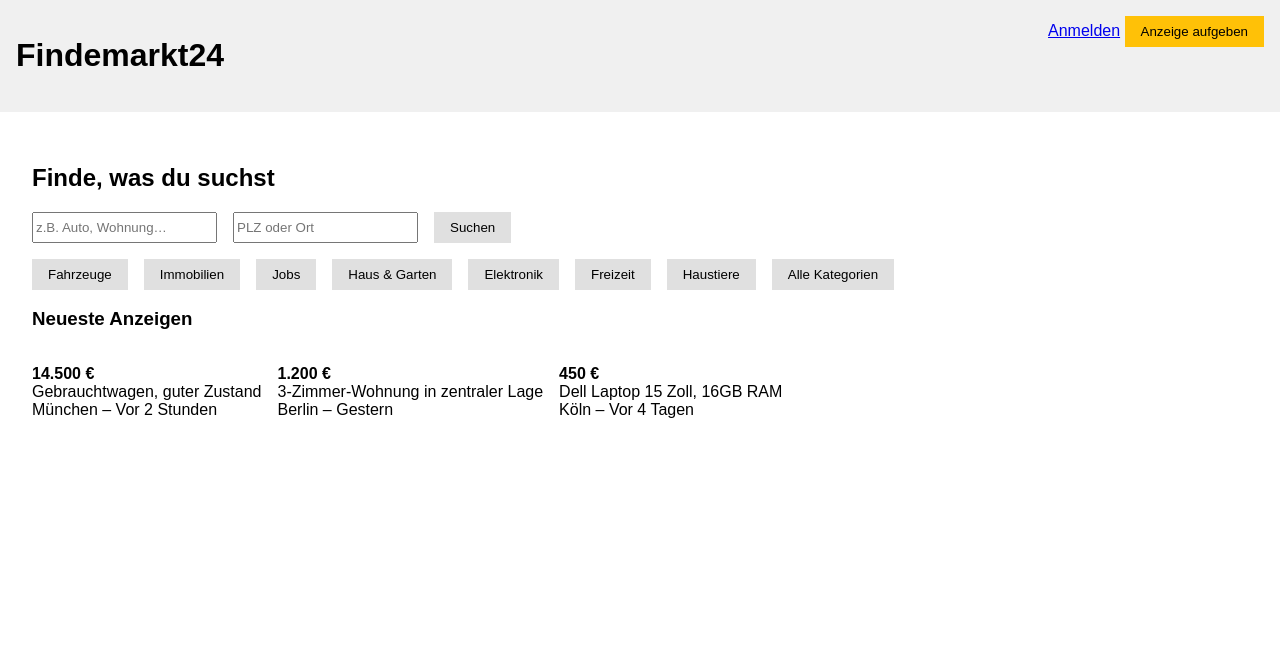
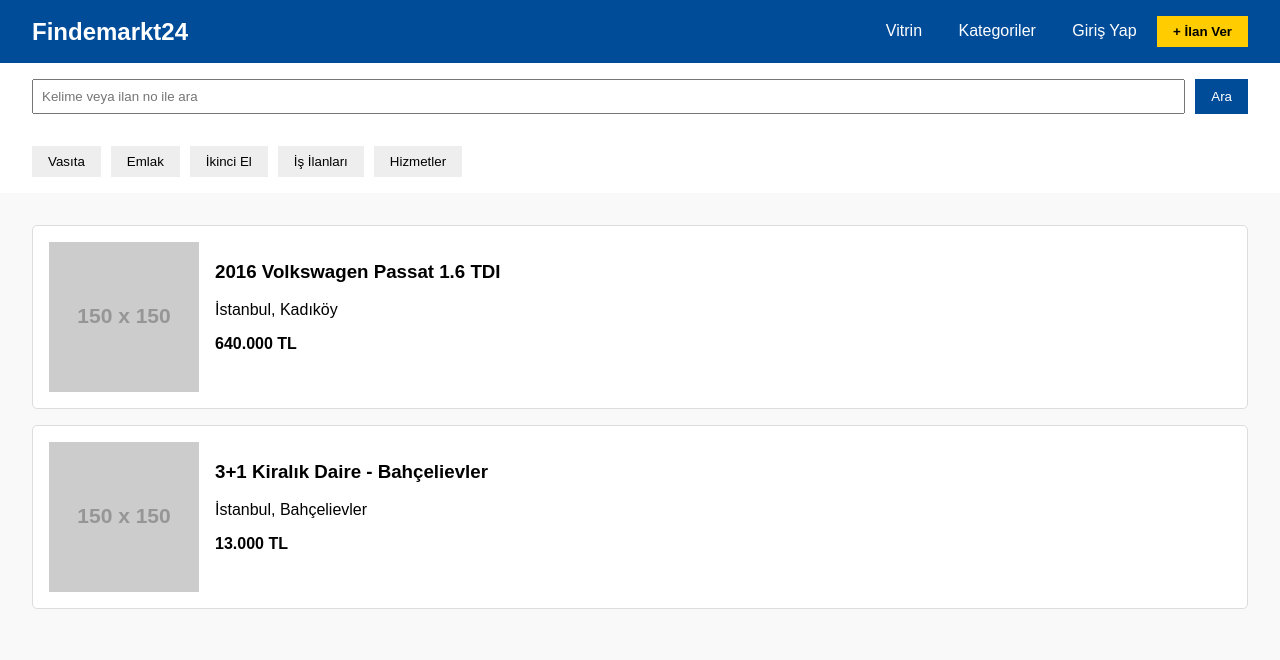
Before and after one commit to kaptan58/findemarkt24-client, a website: page index.html in a window 1280 px wide. Drawn offline with Linux system fonts and the light colour scheme; placeholder pictures from the web are drawn by us.

Commit message:
Add files via upload

```diff
--- a/index.html
+++ b/index.html
@@ -1,51 +1,53 @@
 
 <!DOCTYPE html>
-<html lang="de">
+<html lang="tr">
 <head>
   <meta charset="UTF-8" />
   <meta name="viewport" content="width=device-width, initial-scale=1.0"/>
-  <title>Findemarkt24 – Startseite</title>
-  <link rel="stylesheet" href="style.css">
+  <title>Findemarkt24 - İlanlar</title>
+  <link rel="stylesheet" href="style.css" />
 </head>
 <body>
-  <header>
-    <h1>Findemarkt24</h1>
-    <div class="actions">
-      <a href="#">Anmelden</a>
-      <button>Anzeige aufgeben</button>
+  <header class="top-bar">
+    <div class="logo">Findemarkt24</div>
+    <div class="menu">
+      <a href="#">Vitrin</a>
+      <a href="#">Kategoriler</a>
+      <a href="#">Giriş Yap</a>
+      <button class="post-btn">+ İlan Ver</button>
     </div>
   </header>
-  <main>
-    <h2>Finde, was du suchst</h2>
-    <div class="search-bar">
-      <input type="text" placeholder="z.B. Auto, Wohnung…" />
-      <input type="text" placeholder="PLZ oder Ort" />
-      <button>Suchen</button>
+
+  <div class="search-bar">
+    <input type="text" placeholder="Kelime veya ilan no ile ara" />
+    <button>Ara</button>
+  </div>
+
+  <div class="categories">
+    <button>Vasıta</button>
+    <button>Emlak</button>
+    <button>İkinci El</button>
+    <button>İş İlanları</button>
+    <button>Hizmetler</button>
+  </div>
+
+  <main class="listings">
+    <div class="listing">
+      <img src="https://via.placeholder.com/150" />
+      <div>
+        <h3>2016 Volkswagen Passat 1.6 TDI</h3>
+        <p>İstanbul, Kadıköy</p>
+        <strong>640.000 TL</strong>
+      </div>
     </div>
-    <div class="categories">
-      <button>Fahrzeuge</button>
-      <button>Immobilien</button>
-      <button>Jobs</button>
-      <button>Haus & Garten</button>
-      <button>Elektronik</button>
-      <button>Freizeit</button>
-      <button>Haustiere</button>
-      <button>Alle Kategorien</button>
+    <div class="listing">
+      <img src="https://via.placeholder.com/150" />
+      <div>
+        <h3>3+1 Kiralık Daire - Bahçelievler</h3>
+        <p>İstanbul, Bahçelievler</p>
+        <strong>13.000 TL</strong>
+      </div>
     </div>
-    <section class="ads">
-      <h3>Neueste Anzeigen</h3>
-      <div class="ad-list">
-        <div class="ad">
-          <p><strong>14.500 €</strong><br/>Gebrauchtwagen, guter Zustand<br/>München – Vor 2 Stunden</p>
-        </div>
-        <div class="ad">
-          <p><strong>1.200 €</strong><br/>3-Zimmer-Wohnung in zentraler Lage<br/>Berlin – Gestern</p>
-        </div>
-        <div class="ad">
-          <p><strong>450 €</strong><br/>Dell Laptop 15 Zoll, 16GB RAM<br/>Köln – Vor 4 Tagen</p>
-        </div>
-      </div>
-    </section>
   </main>
 </body>
 </html>
--- a/style.css
+++ b/style.css
@@ -1,10 +1,82 @@
 
-body { font-family: Arial, sans-serif; margin: 0; padding: 0; }
-header { display: flex; justify-content: space-between; padding: 1rem; background: #f0f0f0; }
-.actions button { background: #ffc107; border: none; padding: 0.5rem 1rem; }
-main { padding: 2rem; }
-.categories, .search-bar, .ad-list { display: flex; gap: 1rem; flex-wrap: wrap; margin-top: 1rem; }
-button { padding: 0.5rem 1rem; background: #e0e0e0; border: none; cursor: pointer; }
-.login-container { padding: 2rem; max-width: 400px; margin: auto; }
-.login-container form { display: flex; flex-direction: column; gap: 1rem; }
-.login-container .google { background: #4285f4; color: white; }
+body {
+  font-family: sans-serif;
+  background: #f9f9f9;
+  margin: 0;
+}
+
+.top-bar {
+  display: flex;
+  justify-content: space-between;
+  align-items: center;
+  background: #004c99;
+  padding: 1rem 2rem;
+  color: white;
+}
+
+.logo {
+  font-size: 1.5rem;
+  font-weight: bold;
+}
+
+.menu a {
+  color: white;
+  margin: 0 1rem;
+  text-decoration: none;
+}
+
+.post-btn {
+  background: #ffcc00;
+  border: none;
+  padding: 0.5rem 1rem;
+  font-weight: bold;
+  cursor: pointer;
+}
+
+.search-bar {
+  padding: 1rem 2rem;
+  background: white;
+  display: flex;
+  gap: 10px;
+}
+
+.search-bar input {
+  flex: 1;
+  padding: 0.5rem;
+}
+
+.search-bar button {
+  background: #004c99;
+  color: white;
+  padding: 0.5rem 1rem;
+  border: none;
+}
+
+.categories {
+  padding: 1rem 2rem;
+  background: #fff;
+  display: flex;
+  gap: 10px;
+  flex-wrap: wrap;
+}
+
+.categories button {
+  background: #eee;
+  border: none;
+  padding: 0.5rem 1rem;
+  cursor: pointer;
+}
+
+.listings {
+  padding: 2rem;
+}
+
+.listing {
+  display: flex;
+  gap: 1rem;
+  background: white;
+  padding: 1rem;
+  margin-bottom: 1rem;
+  border: 1px solid #ddd;
+  border-radius: 5px;
+}
```
